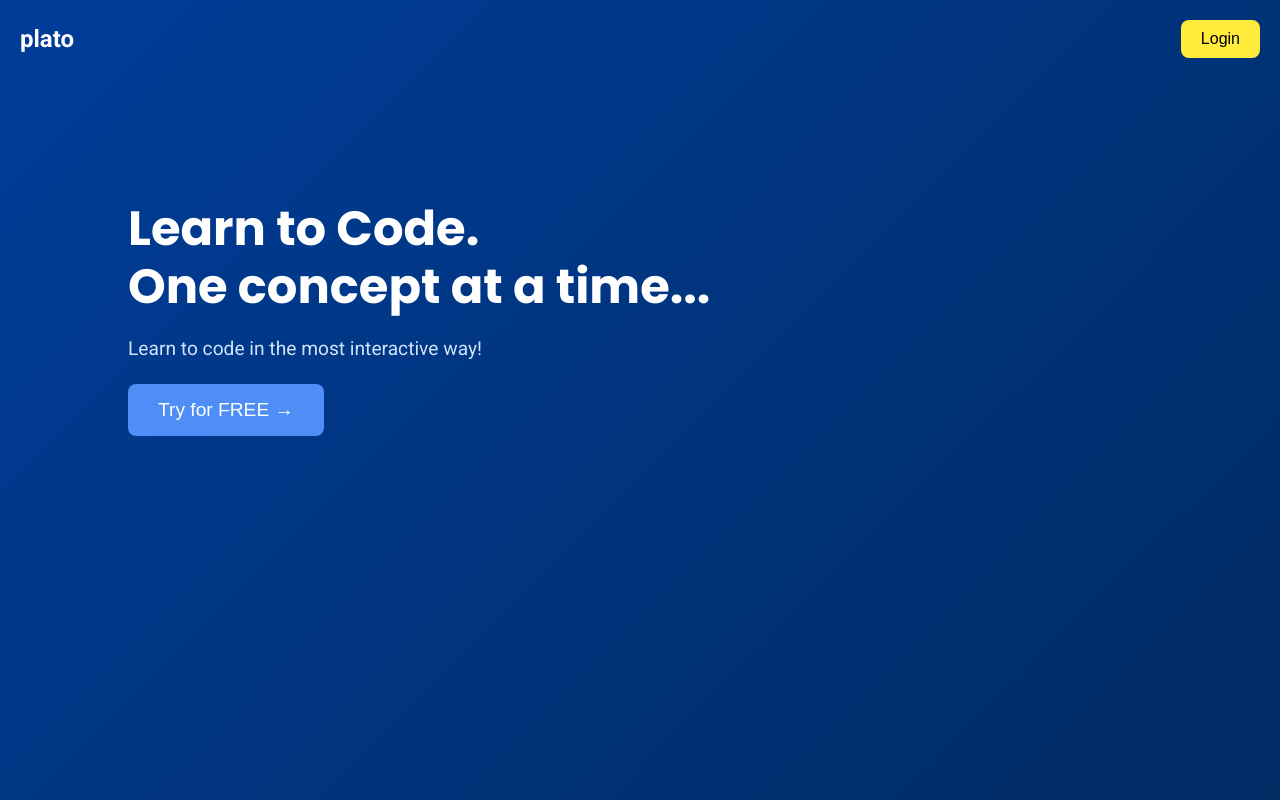
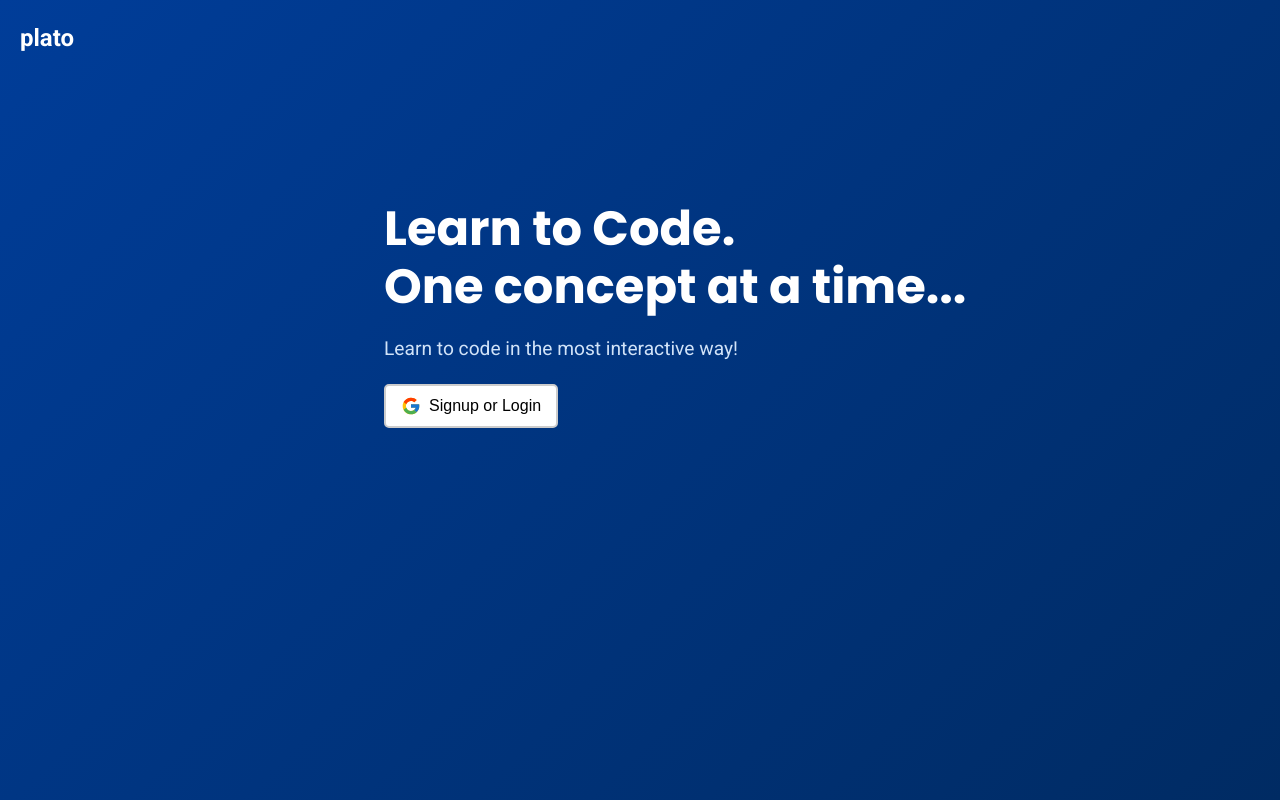
Before and after one commit to freakythunder/Tutor-frontend, a React (Create React App) app: page / in a window 1280 px wide. Built offline with nearby package versions, Linux system fonts and the light colour scheme; no server answers.

Commit message:
final dev changes done :)

```diff
--- a/public/index.html
+++ b/public/index.html
@@ -11,7 +11,7 @@
     -->
     <link rel="manifest" href="%PUBLIC_URL%/manifest.json" />
     <link href="https://fonts.googleapis.com/css2?family=Roboto:wght@400;500;700&family=Poppins:wght@600&display=swap" rel="stylesheet">
-    <title>Platoeducation</title>
+    <title> PlatoEducation | Your 24/7 personal coding tutor</title>
   </head>
   <body>
 
--- a/src/Styles/HomePage.module.css
+++ b/src/Styles/HomePage.module.css
@@ -56,7 +56,7 @@ body {
 .content {
   position: absolute;
   top: 25%; /* Move the section upwards */
-  left: 10%;
+  left: 30%;
   text-align: left;
   max-width: 600px;
 }
@@ -75,19 +75,25 @@ body {
 }
 
 .tryButton {
-  background-color: #4f8ef7;
-  color: #fff;
-  border: none;
-  border-radius: 8px;
-  font-size: 1.2rem;
-  padding: 15px 30px;
+  display: flex;
+  align-items: center; /* Center the icon and text vertically */
+  background-color: white; /* White background for the button */
+  color: black; /* Text color */
+  padding: 10px 15px;
+  border: 2px solid #ccc; /* Optional border */
+  border-radius: 5px;
   cursor: pointer;
-  transition: background-color 0.3s ease, transform 0.3s ease;
+  font-size: 16px;
+  transition: background-color 0.3s, transform 0.3s; /* Smooth transition for hover effects */
 }
-
+.googleIcon {
+  width: 20px; /* Set the width of the Google icon */
+  height: 20px; /* Set the height of the Google icon */
+  margin-right: 8px; /* Space between icon and text */
+}
 .tryButton:hover {
-  background-color: #3d7ce0; /* Darker blue on hover */
-  transform: scale(1.05); /* Scale up slightly */
+  background-color: #f0f0f0; /* Light gray on hover */
+  transform: scale(1.05); /* Slightly enlarge button on hover */
 }
 
 /* Loading Screen */
--- a/src/Styles/HorizontalSplitter.module.css
+++ b/src/Styles/HorizontalSplitter.module.css
@@ -8,3 +8,48 @@
     background-color: #333; /* Adjust color if necessary */
     z-index: 1;
   }
+  .buttonContainer {
+    display: flex;
+    justify-content: flex-end; /* Aligns buttons to the right */
+    gap: 10px; /* Space between buttons */
+  }
+
+  .button {
+    padding: 10px 15px;
+    border: none;
+    border-radius: 5px;
+    cursor: pointer;
+    font-size: 16px;
+    transition: background-color 0.3s, transform 0.3s; /* Smooth transition for hover effects */
+  }
+
+  .challengeButton {
+    background-color: green; /* Green for "Done with the Challenge" */
+    color: white;
+  }
+
+  .helpButton {
+    background-color: red; /* Red for "Need Help" */
+    color: white;
+  }
+
+  .beginButton {
+    background-color: green; /* Green for "Let's Begin" */
+    color: white;
+  }
+
+  .button:hover {
+    transform: scale(1.05); /* Slightly enlarge button on hover */
+  }
+
+  .challengeButton:hover {
+    background-color: darkgreen; /* Darker green on hover */
+  }
+
+  .helpButton:hover {
+    background-color: darkred; /* Darker red on hover */
+  }
+
+  .beginButton:hover {
+    background-color: darkgreen; /* Darker green on hover */
+  }
--- a/src/components/ChatInterface.tsx
+++ b/src/components/ChatInterface.tsx
@@ -4,6 +4,7 @@ import styles from '../Styles/ChatInterface.module.css';
 import { sendMessage, getPastConversations, Message } from '../services/chatService';
 import FormattedAIResponse from './FormattedAiResponse';
 import { useAuth } from '../context/AuthContext';
+
 
 export interface ChatInterfaceRef {
   addMessage: (message: string) => void;
--- a/src/components/HomePage.tsx
+++ b/src/components/HomePage.tsx
@@ -4,7 +4,7 @@ import api from "../services/api";
 import styles from "../Styles/HomePage.module.css";
 import { useAuth } from "../context/AuthContext";
 import { useAuth0 } from "@auth0/auth0-react";
-
+import googleIcon from "../assets/icons8-google.svg";
 // Reusable LoadingScreen Component
 const LoadingScreen: React.FC<{ message: string }> = ({ message }) => {
   return (
@@ -16,9 +16,7 @@ const LoadingScreen: React.FC<{ message: string }> = ({ message }) => {
 
 const HomePage: React.FC = () => {
   const [errorMessage, setErrorMessage] = useState("");
-  const [loading, setLoading] = useState(
-    localStorage.getItem("loading") === "true" // Persist loading state across redirects
-  );
+  const [loading, setLoading] = useState(false);
   const [loadingText, setLoadingText] = useState("Logging you in...");
   const loadingMessages = ["Logging you in...", "Fetching your data...", "Almost there..."];
   const { loginWithRedirect, user, isAuthenticated } = useAuth0();
@@ -37,14 +35,22 @@ const HomePage: React.FC = () => {
           messageIndex = (messageIndex + 1) % loadingMessages.length;
           setLoadingText(loadingMessages[messageIndex]);
         }, 1000);
+        const timeout = setTimeout(() => {
+          setLoading(false);
+          setErrorMessage("Login timed out. Please try again.");
+          // Clear local storage variables
+          localStorage.clear();
+          navigate("/");
+        }, 5000);
 
         try {
           const username = user.email;
           const password = user.name;
 
           const response = await api.post("/auth/login", { username, password });
+          clearTimeout(timeout);
           if (response.data?.data) {
-            login(username, response.data.data.token);
+            login(username, response.data.data.token, response.data.message);
             navigate("/main"); // Redirect after successful login
           } else {
             setErrorMessage("Invalid response from server");
@@ -87,12 +93,7 @@ const HomePage: React.FC = () => {
           {/* Header */}
           <header className={styles.header}>
             <div className={styles.logo}>plato</div>
-            <button
-              className={styles.loginButton}
-              onClick={handleGoogleLogin}
-            >
-              Login
-            </button>
+
           </header>
 
           {/* Main Content */}
@@ -109,7 +110,8 @@ const HomePage: React.FC = () => {
               className={styles.tryButton}
               onClick={handleTryForFree}
             >
-              Try for FREE →
+              <img src={googleIcon} alt="Google Icon" className={styles.googleIcon} />
+              Signup or Login
             </button>
           </div>
         </>
--- a/src/components/IDE.tsx
+++ b/src/components/IDE.tsx
@@ -9,7 +9,13 @@ interface IDEProps {
 }
 
 const IDE: React.FC<IDEProps> = ({ height, onRun }) => {
-  const placeholderText = '// Start typing your code here...';
+  const placeholderText =
+  `
+  // This is the code editor where you will practice writing code.
+  //Just follow the instructions in the section to the left.
+  //Once you are ready, click on "Let's begin" to the bottom right.
+  `
+
   const [code, setCode] = useState<string>(placeholderText);
   const [isLoading, setIsLoading] = useState<boolean>(false);
   const [isPlaceholderActive, setIsPlaceholderActive] = useState<boolean>(true);
--- a/src/components/horizontalSplitter.tsx
+++ b/src/components/horizontalSplitter.tsx
@@ -16,26 +16,31 @@ const HorizontalSplitter: React.FC<HorizontalSplitterProps> = ({ chatInterfaceRe
   const containerRef = useRef<HTMLDivElement>(null);
   const splitterRef = useRef<HTMLDivElement>(null);
   const isResizing = useRef(false);
-  const [showInitialButton, setShowInitialButton] = useState(
-    () => localStorage.getItem('showInitialButton') !== 'false' // Persist state on refresh
-  ); // Controls the visibility of the "Let's Begin" button
-  const [showActionButtons, setShowActionButtons] = useState(
-    () => localStorage.getItem('showActionButtons') === 'true' // Persist state on refresh
-  );
+  const [showInitialButton, setShowInitialButton] = useState(false);
+    const [showActionButtons, setShowActionButtons] = useState(false);
+
+    useEffect(() => {
+        const isNewUser  = localStorage.getItem('IsNewUser ') === 'true';
+        if (isNewUser ) {
+            setShowInitialButton(true); // Show "Let's Begin" button for new users
+        } else {
+            setShowActionButtons(true); // Show action buttons for returning users
+        }
+    }, []);
 
 
 
   const handleLetsBegin = () => {
     if (chatInterfaceRef.current) {
       chatInterfaceRef.current.addMessage("Let's Begin");
-      console.log("Let's Begin message sent from HorizontalSplitter");
+
 
       // Show the two action buttons after a 2-second delay
       setShowInitialButton(false);
-      localStorage.setItem('showInitialButton', 'false');
+
       setTimeout(() => {
         setShowActionButtons(true);
-        localStorage.setItem('showActionButtons', 'true');
+
       }, 1000);
     }
   };
@@ -43,14 +48,14 @@ const HorizontalSplitter: React.FC<HorizontalSplitterProps> = ({ chatInterfaceRe
   const handleSendChallengeMessage = () => {
     if (chatInterfaceRef.current) {
       chatInterfaceRef.current.addMessage("Done with the Challenge");
-      console.log("sent message from hori");
+
     }
   };
 
   const handleSendHelpMessage = () => {
     if (chatInterfaceRef.current) {
       chatInterfaceRef.current.addMessage("Need Help");
-      console.log("sent message from hori");
+
     }
   };
 
@@ -142,18 +147,18 @@ const HorizontalSplitter: React.FC<HorizontalSplitterProps> = ({ chatInterfaceRe
           height={outputHeightPercent}
         />
       </div>
-      <div className={styles.buttonContainer} style={{ position: 'absolute', bottom: 0, width: '100%', padding: '10px' }}>
+      <div className={styles.buttonContainer} style={{ position: 'absolute', bottom: 0, right: 0, padding: '10px' }}>
         {showInitialButton && (
-          <button onClick={handleLetsBegin} className={styles.beginButton}>
+          <button onClick={handleLetsBegin} className={`${styles.beginButton} ${styles.button}`}>
             Let's Begin
           </button>
         )}
         {showActionButtons && (
           <>
-            <button onClick={handleSendChallengeMessage} className={styles.challengeButton}>
+            <button onClick={handleSendChallengeMessage} className={`${styles.challengeButton} ${styles.button}`}>
               Done with the Challenge
             </button>
-            <button onClick={handleSendHelpMessage} className={styles.helpButton}>
+            <button onClick={handleSendHelpMessage} className={`${styles.helpButton} ${styles.button}`}>
               Need Help
             </button>
           </>
--- a/src/context/AuthContext.tsx
+++ b/src/context/AuthContext.tsx
@@ -18,9 +18,14 @@ export const AuthProvider: React.FC<{ children: React.ReactNode }> = ({ children
   const [isAuthenticated, setIsAuthenticated] = useState<boolean>(false);
   const [welcomeMessage, setWelcomeMessage] = useState<string | null>(null);
 
-  const login = (username: string, token: string) => {
+  const login = (username: string, token: string , message :string) => {
     localStorage.setItem('username', username);
     localStorage.setItem('token', token);
+    if (message.toLowerCase() === 'user registered') {
+      localStorage.setItem('IsNewUser ', 'true'); // Store new user status
+  } else {
+      localStorage.setItem('IsNewUser ', 'false'); // Store returning user status
+  }
 
 
 
--- a/src/styles.d.ts
+++ b/src/styles.d.ts
@@ -2,3 +2,7 @@ declare module '*.module.css' {
     const classes: { [key: string]: string };
     export default classes;
 }
+declare module "*.svg" {
+    const content: any;
+    export default content;
+  }
```
Also changed, not shown: src/assets/icons8-google.svg (added), 1 other file (tests, documents, lock files or other folders).
